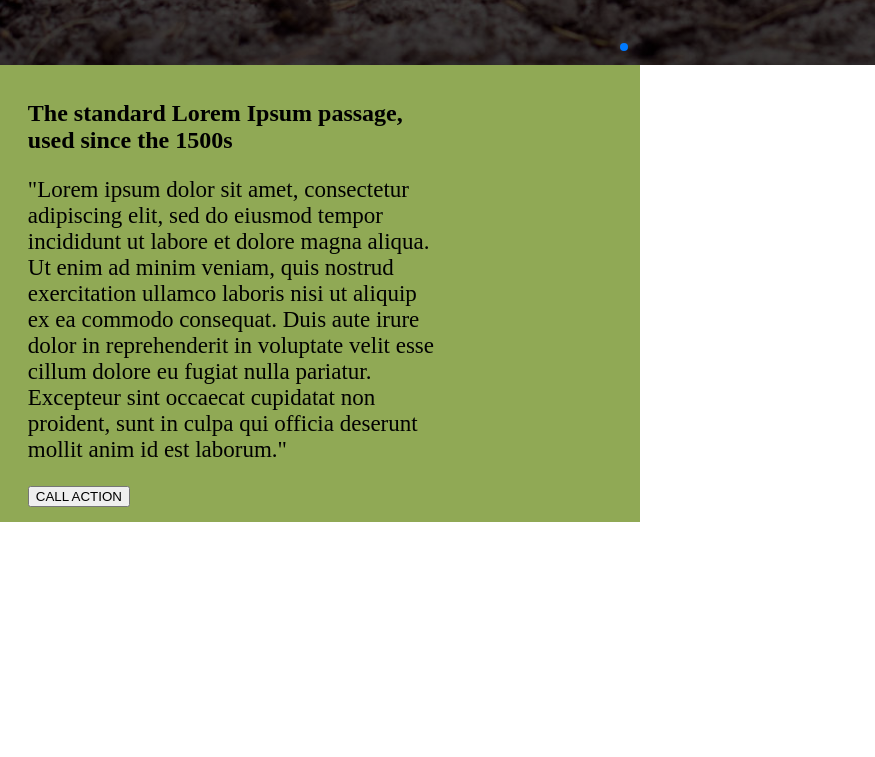
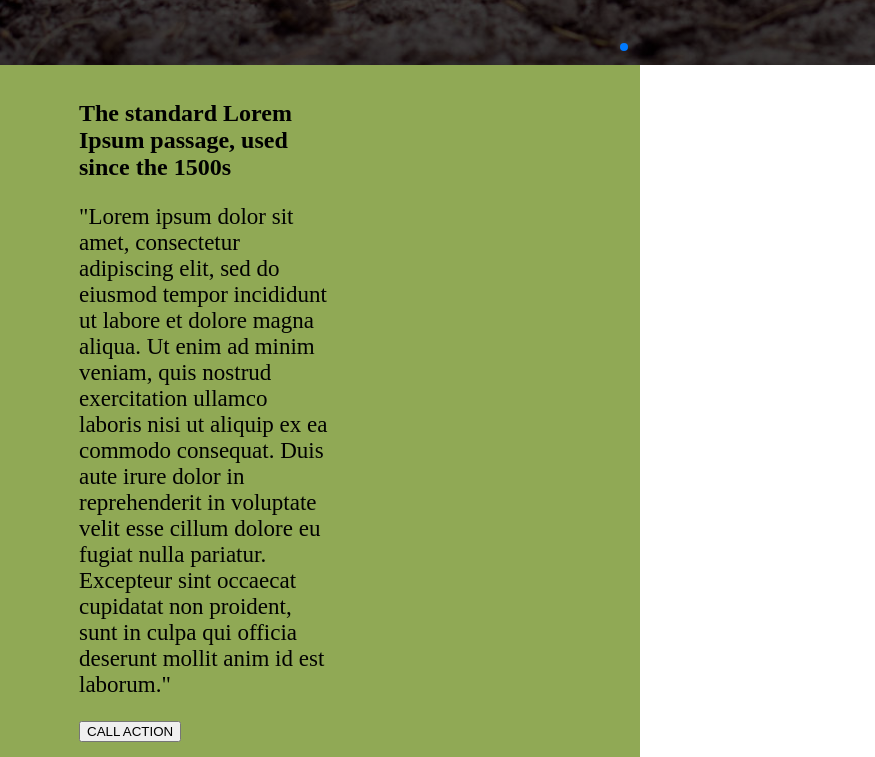
Before and after one commit to FelipeLopes94/Template-sass, a website: page src/index.html in a window 1280 px wide. Shown: the part 735-1492 px from the top of the page, 0-875 px from the left. Before the commit the page ends 1257 px from the top, so only its background shows below. Drawn offline with nearby package versions, Linux system fonts and the light colour scheme.

Commit message:
Reajuste

```diff
--- a/src/scss/styles.scss
+++ b/src/scss/styles.scss
@@ -74,9 +74,10 @@ html, body{ margin: 0}
         font-size: 23px;
       }
       div{
-        margin-left: 2%;
-        width: 65%;
+        margin-left: 10%;
+        width: 40%;
         padding: 15px;
+        flex: 3 5 430px;
       }
     }
 
```
Also changed, not shown: dist/css/styles.css.
